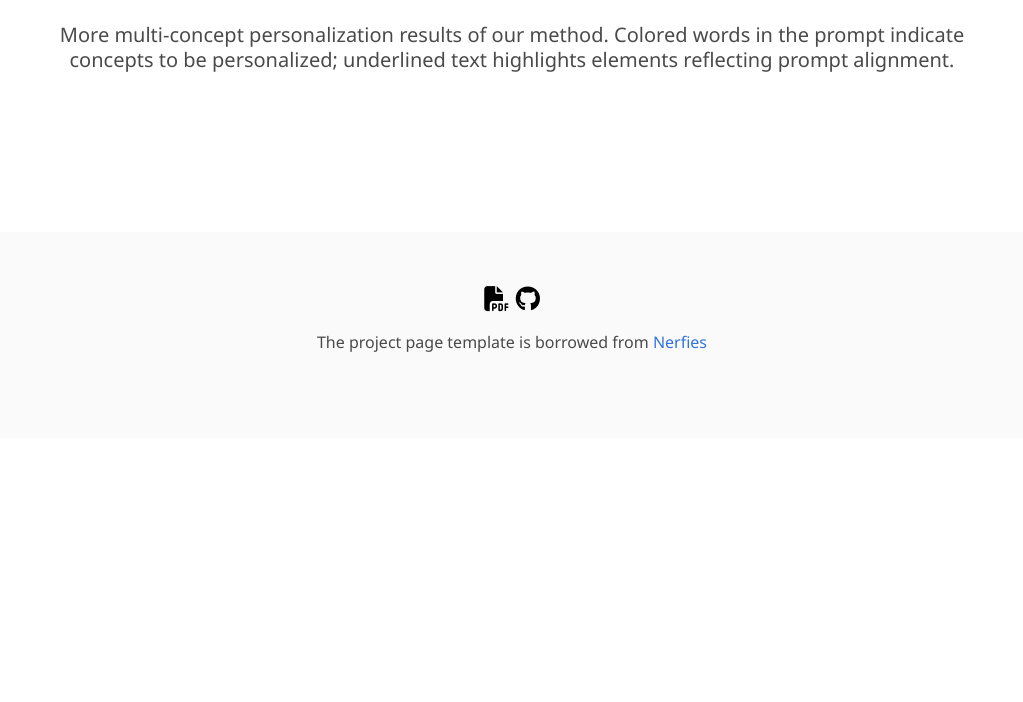
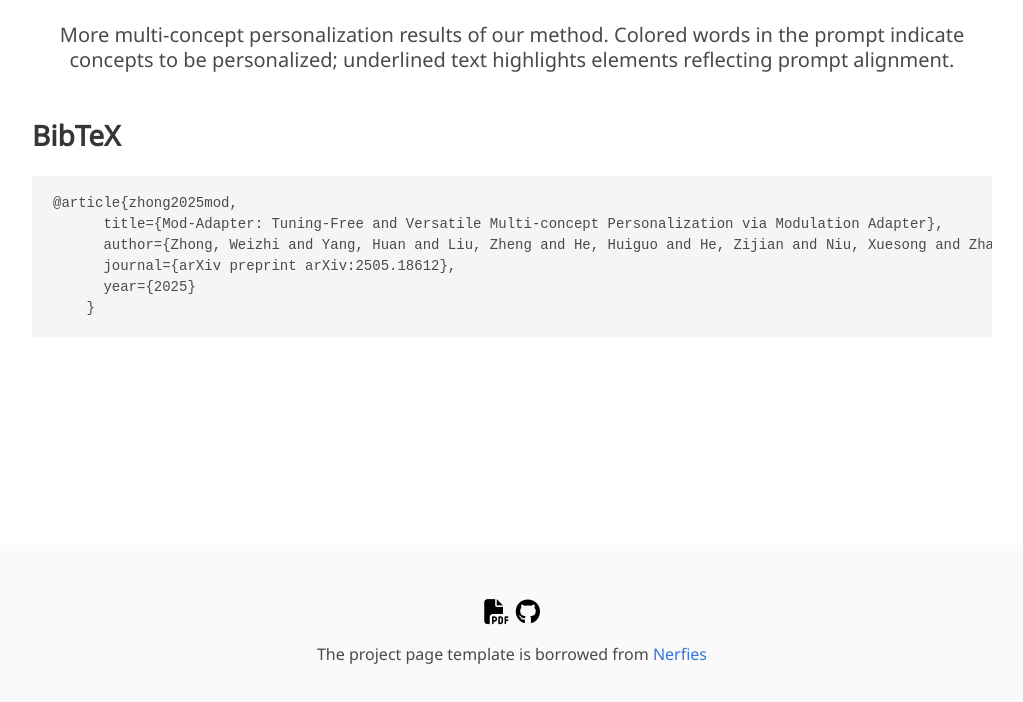
Before and after one commit to Weizhi-Zhong/Mod-Adapter, a plain HTML site: page index.html in a window 1280 px wide. Shown: the part 3057-3759 px from the top of the page, without its empty margins (128-1151 px from the left). Before the commit the page ends 3495 px from the top, so only its background shows below. Drawn offline with nearby package versions, Linux system fonts and the light colour scheme; some icons are missing; a web font is replaced by a local one.

Commit message:
Update index.html
bib

```diff
--- a/index.html
+++ b/index.html
@@ -198,7 +198,17 @@ indicate concepts to be personalized; underlined text highlights elements reflec
 
 
 
-
+<section class="section" id="BibTeX">
+  <div class="container is-max-desktop content">
+    <h2 class="title">BibTeX</h2>
+    <pre><code>@article{zhong2025mod,
+      title={Mod-Adapter: Tuning-Free and Versatile Multi-concept Personalization via Modulation Adapter},
+      author={Zhong, Weizhi and Yang, Huan and Liu, Zheng and He, Huiguo and He, Zijian and Niu, Xuesong and Zhang, Di and Li, Guanbin},
+      journal={arXiv preprint arXiv:2505.18612},
+      year={2025}
+    }</code></pre>
+  </div>
+</section>
 
 
 <div style="height: 10rem;"></div>
```
